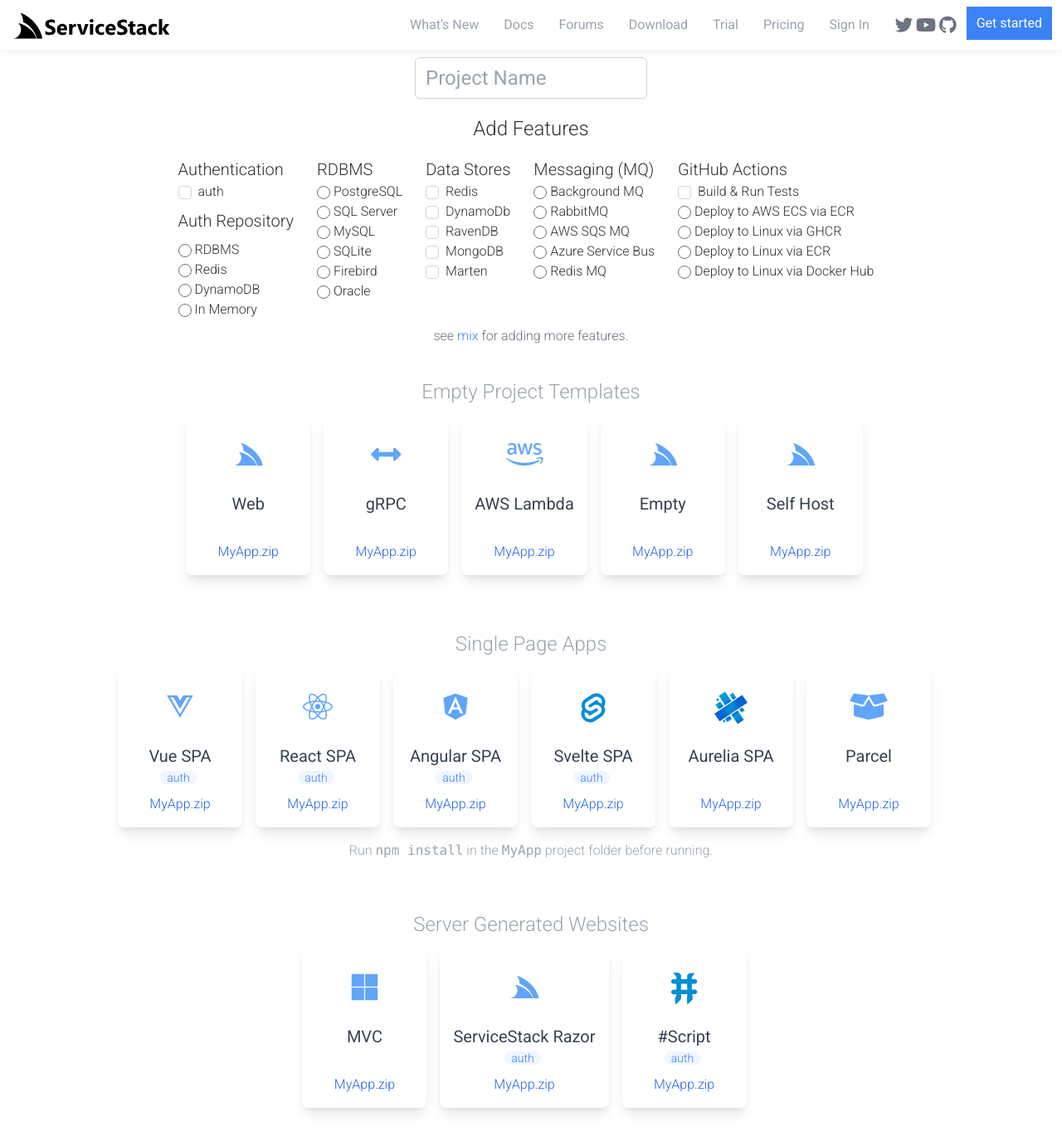
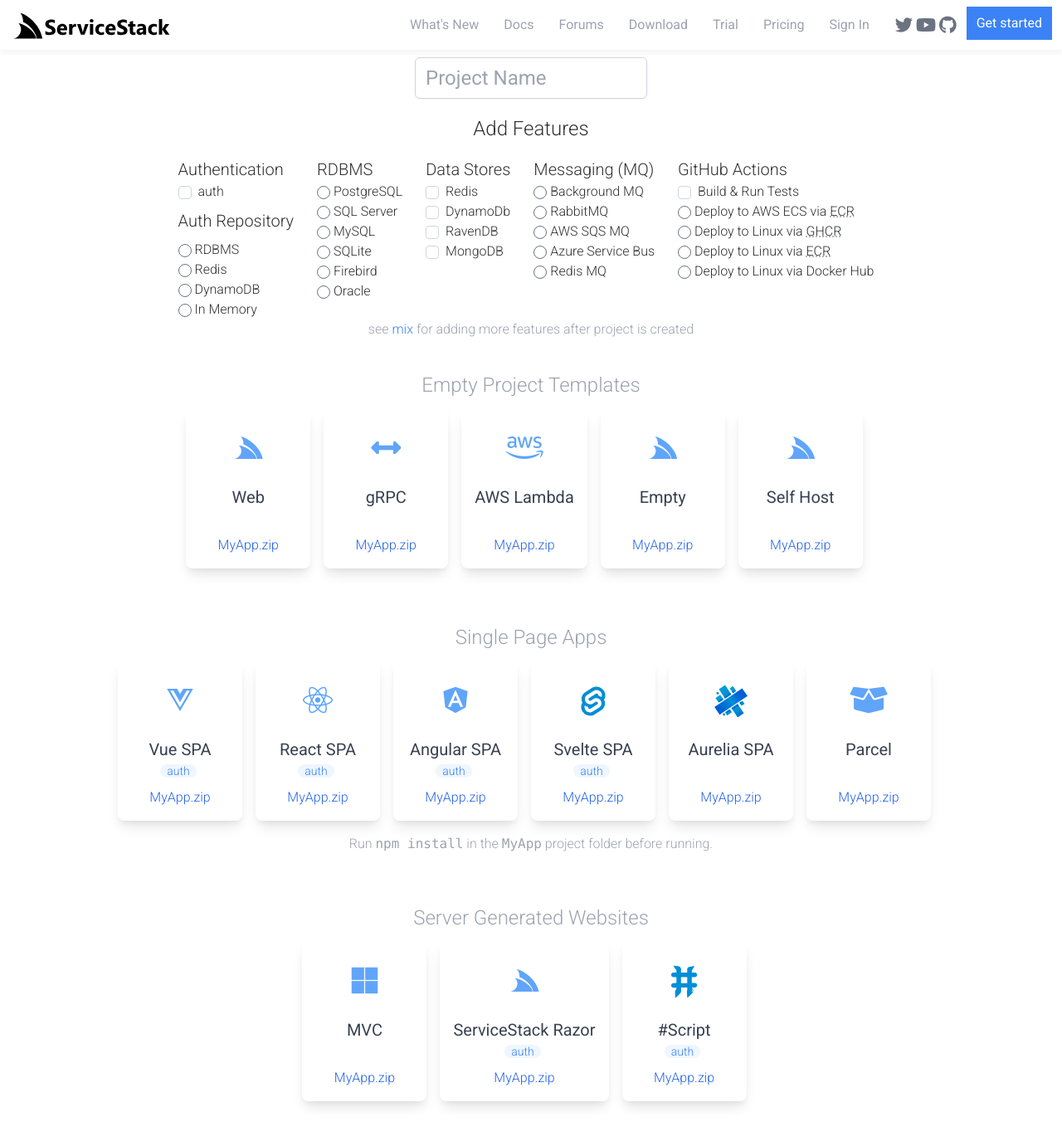
Before and after one commit to mythz/site, a Jekyll site: the page built from _pages/start.html, in a window 1280 px wide and 1400 px high, scrolled down 609 px. Shown: the top 1381 px of the window at 83% size. Built offline with Jekyll 4.4.1, drawn with Linux system fonts in a browser that asks for light colours.

Commit message:
finish initial impl of mix features

```diff
--- a/_pages/start-project.html
+++ b/_pages/start-project.html
@@ -143,7 +143,7 @@
                     <a href="/start">
                         <div class="rounded-md py-2 px-4 shadow-lg bg-blue-500 text-white hover:bg-blue-600 text-2xl font-normal">
                             <i class="fas fa-chevron-left"></i>
-                            Get Started
+                            New Project
                         </div>
                     </a>
                 </div>
--- a/_pages/start.html
+++ b/_pages/start.html
@@ -13,7 +13,7 @@
 <div class="">
     <div class="pt-10">
         <h1 class="text-center my-4 pt-8">
-            Getting Started
+            <a href="/start" class="text-body text-body:hover">Getting Started</a>
         </h1>
         <div class="colored-line"></div>
         <div class="flex justify-center">
@@ -55,7 +55,7 @@
 
         <div class="flex justify-center">
             <div class="w-70">
-                <input id="txtProjectName" type="text" class="text-2xl" placeholder="Project Name"
+                <input id="txtProjectName" type="text" class="text-2xl" placeholder="Project Name" autocorrect="off" spellcheck="false"
                        onkeypress="return isAlphaNumeric(event.charCode)"
                        onchange="this.value = this.value.replace(/[\W]+/g,'')"
                        oninput="updateTemplates()"
@@ -134,10 +134,6 @@
                         <input id="chkMongoDb" type="checkbox" value="mongodb">
                         <label for="chkMongoDb">MongoDB</label>
                     </div>
-                    <div>
-                        <input id="chkMarten" type="checkbox" value="marten">
-                        <label for="chkMarten">Marten</label>
-                    </div>
                 </div>
                 <div class="p-2 mr-2">
                     <h4>Messaging (MQ)</h4>
@@ -170,15 +166,15 @@
                     </div>
                     <div>
                         <input id="chkActionEcrAws" type="radio" name="action" value="release-ecr-aws">
-                        <label for="chkActionEcrAws">Deploy to AWS ECS via ECR</label>
+                        <label for="chkActionEcrAws">Deploy to AWS ECS via <abbr title="Amazon Elastic Container Registry">ECR</abbr></label>
                     </div>
                     <div>
                         <input id="chkActionGhrVanilla" type="radio" name="action" value="release-ghr-vanilla">
-                        <label for="chkActionGhrVanilla">Deploy to Linux via GHCR</label>
+                        <label for="chkActionGhrVanilla">Deploy to Linux via <abbr title="GitHub Container Registry">GHCR</abbr></label>
                     </div>
                     <div>
                         <input id="chkActionEcrVanilla" type="radio" name="action" value="release-ecr-vanilla">
-                        <label for="chkActionEcrVanilla">Deploy to Linux via ECR</label>
+                        <label for="chkActionEcrVanilla">Deploy to Linux via <abbr title="Amazon Elastic Container Registry">ECR</abbr></label>
                     </div>
                     <div>
                         <input id="chkActionHubVanilla" type="radio" name="action" value="release-hub-vanilla">
@@ -186,8 +182,9 @@
                     </div>
                 </div>
             </div>
-            <div class="text-gray-500">
-                see <a href="https://docs.servicestack.net/mix-tool">mix</a> for adding more features.
+            <div id="reset" class="invisible text-blue-500 text-blue-600:hover cursor-pointer" onclick="reset()" style="margin-top:-2em">reset</div>
+            <div class="text-gray-400">
+                see <a href="https://docs.servicestack.net/mix-tool">mix</a> for adding more features after project is created
             </div>
         </div>
 
--- a/css/styles.css
+++ b/css/styles.css
@@ -12,7 +12,9 @@
     overflow-x: hidden !important;
     margin: auto !important;
 }
-
+.text-body, .text-body\:hover:hover {
+    color: #313131;
+}
 
 /* Bootstrap imports */
 .container {
@@ -369,13 +371,16 @@
 }
 
 a {
-    --tw-text-opacity: 1;color: rgba(59, 130, 246, var(--tw-text-opacity));
+    --tw-text-opacity: 1;color: rgba(59, 130, 246, var(--tw-text-opacity)); /*text-blue-500*/
     -webkit-transition: all ease 0.25s;
             transition: all ease 0.25s;
 }
 a:hover {
-    --tw-text-opacity: 1;color: rgba(37, 99, 235, var(--tw-text-opacity));
+    --tw-text-opacity: 1;color: rgba(37, 99, 235, var(--tw-text-opacity)); /*text-blue-600*/
     text-decoration: none;
+}
+abbr[title] {
+    text-decoration-color: rgb(156, 163, 175); /*text-gray-400*/
 }
 h1, .h1, h2, .h2, h3, .h3 {
     margin-top: 20px;
```
Also changed, not shown: other parts of _pages/start.html (+51 -4 lines).
